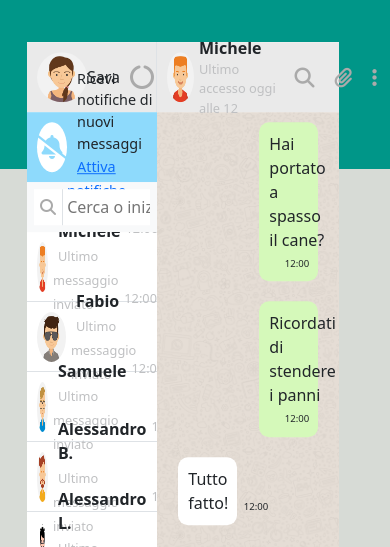
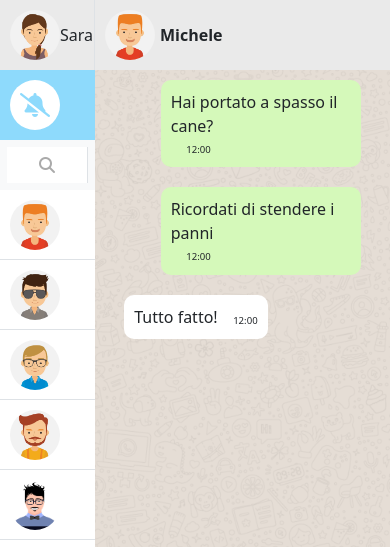
Before and after one commit to jacopobiagi/vue-boolzapp, a plain HTML site: page index.html in a window 390 px wide. Shown: the top 547 px of the page. Drawn offline with nearby package versions, Linux system fonts and the light colour scheme.

Commit message:
style: inserimento del layout responsive

```diff
--- a/index.html
+++ b/index.html
@@ -29,7 +29,7 @@
         <div class="container-app position-fixed top-50 start-50 translate-middle bg-white row" id="app">
 
             <!-- BLOCCO CONTATTI -->
-            <div class="list-contact col-5 h-100">
+            <div class="list-contact co-sm-3 col-5 h-100">
 
                 <!-- sezione profilo -->
                 <div class="account d-flex justify-content-between background-grey border-end">
@@ -45,6 +45,9 @@
                         <i class="fa-solid fa-message color-grey fa-xl"></i>
                         <i class="fa-solid fa-ellipsis-vertical color-grey fa-xl"></i>
                     </div>
+                    <div class="oggetto-nascosto impostazioni-utente h-100 d-none align-items-center">
+                        <i class="fa-solid fa-ellipsis-vertical color-grey fa-xl"></i>
+                    </div>
 
                 </div>
 
@@ -54,8 +57,8 @@
                         <i class="fa-solid fa-bell-slash fa-xl" style="color: rgb(142, 218, 252);"></i>
                     </div>
                     <div class="notifiche-txt flex-column justify-content-center">
-                        <p class="m-0">Ricevi notifiche di nuovi messaggi</p>
-                        <a href="">Attiva notifiche desktop</a>
+                        <p class="m-0 ricevi">Ricevi notifiche di nuovi messaggi</p>
+                        <a href="" class="attiva">Attiva notifiche desktop</a>
                     </div>
 
                 </div>
@@ -65,7 +68,7 @@
                     <div class="lente h-100 w-25 d-flex align-items-center justify-content-center bg-white border-end">
                         <i class="fa-solid fa-magnifying-glass color-grey" style="font-size: 1em;"></i>
                     </div>
-                    <input type="text" v-model="srcMessage" placeholder=" Cerca o inizia una nuova chat" class="h-100 w-75" @input="selContact">
+                    <input type="text" v-model="srcMessage" placeholder=" Cerca o inizia una nuova chat" class="h-100 w-75 cerca-contatto" @input="selContact">
                 </div>
 
                 <!-- ELENCO CONTATTI -->
--- a/src/css/style.css
+++ b/src/css/style.css
@@ -146,6 +146,7 @@
 .green-message > div, .white-message > div{
     padding: 10px;
     border-radius: 10px;
+    max-width: 320px;
 }
 
 .main-chat > div{
@@ -157,3 +158,51 @@
     min-width: 40px;
     padding-top: 5px;
 }
+
+/*responsive*/
+@media  screen and (max-width:1000px) {
+    .container-app{
+        width: 100vw;
+        height: 100vh;
+        margin-left: 2px;
+        position: relative!important;
+        margin: 0;
+    }
+    .green-back{
+        height: 0;
+    }
+    .white-back{
+        height: 0;
+    }
+}
+
+@media screen and (max-width:700px){
+    .lente,.small-txt,.ricevi,.impostazioni-utente{
+        display: none!important;
+    }
+    .oggetto-nascosto{
+        display: flex!important;
+    }
+    .cerca-contatto{
+        width: 100%!important;
+    }
+}
+
+@media screen and (max-width:630px){
+    .name-contact, .notifiche-txt, .cerca-contatto{
+        display: none!important;
+    }
+    .lente{
+        display: flex!important;
+        width: 100%!important;
+    }
+    .list-contact{
+        width: 95px!important;
+    }
+    .block-chat{
+        width: calc(100% - 95px);
+    }
+    .green-message > div, .white-message > div{
+        max-width: 200px;
+    }
+}
```
